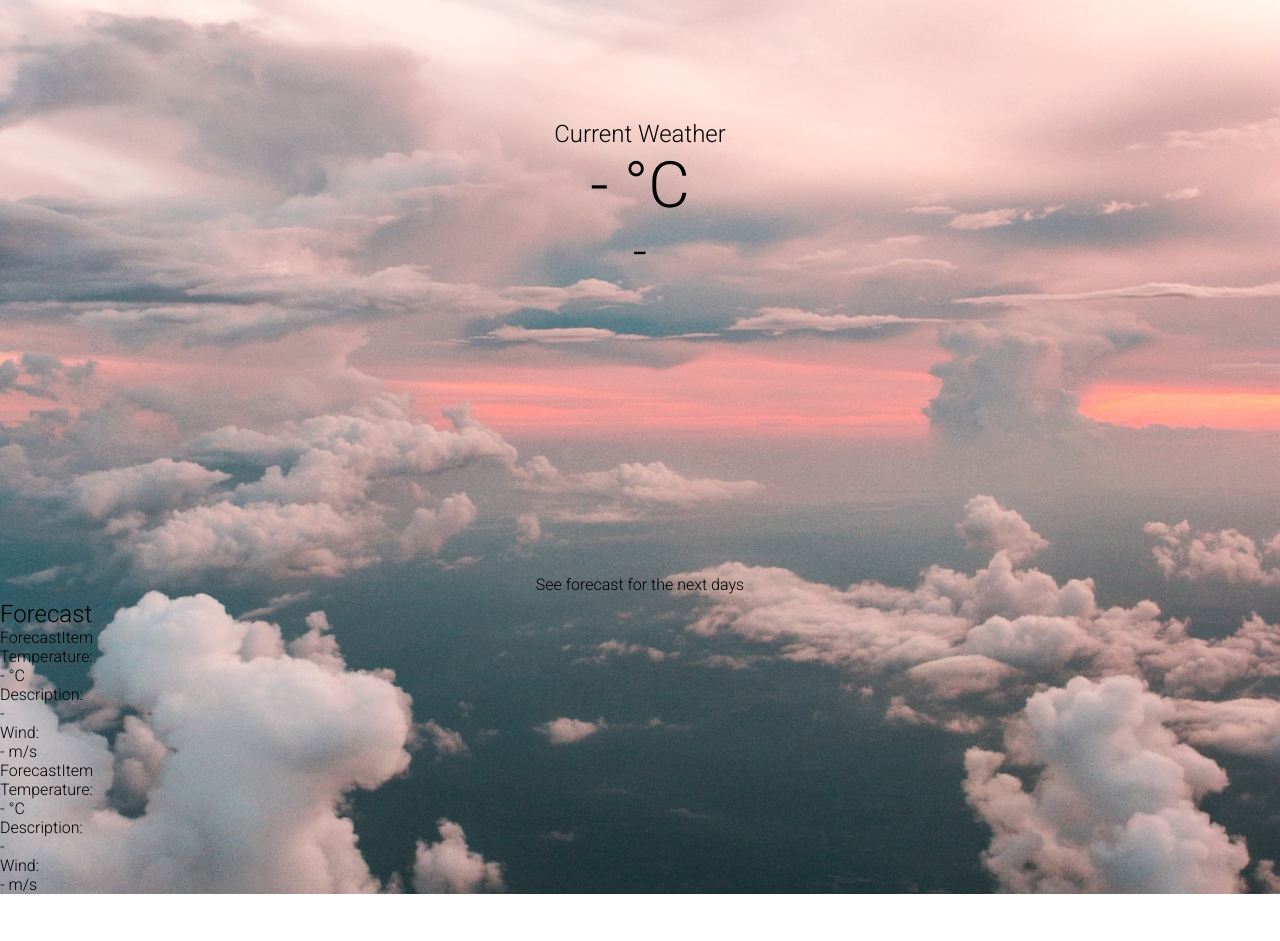
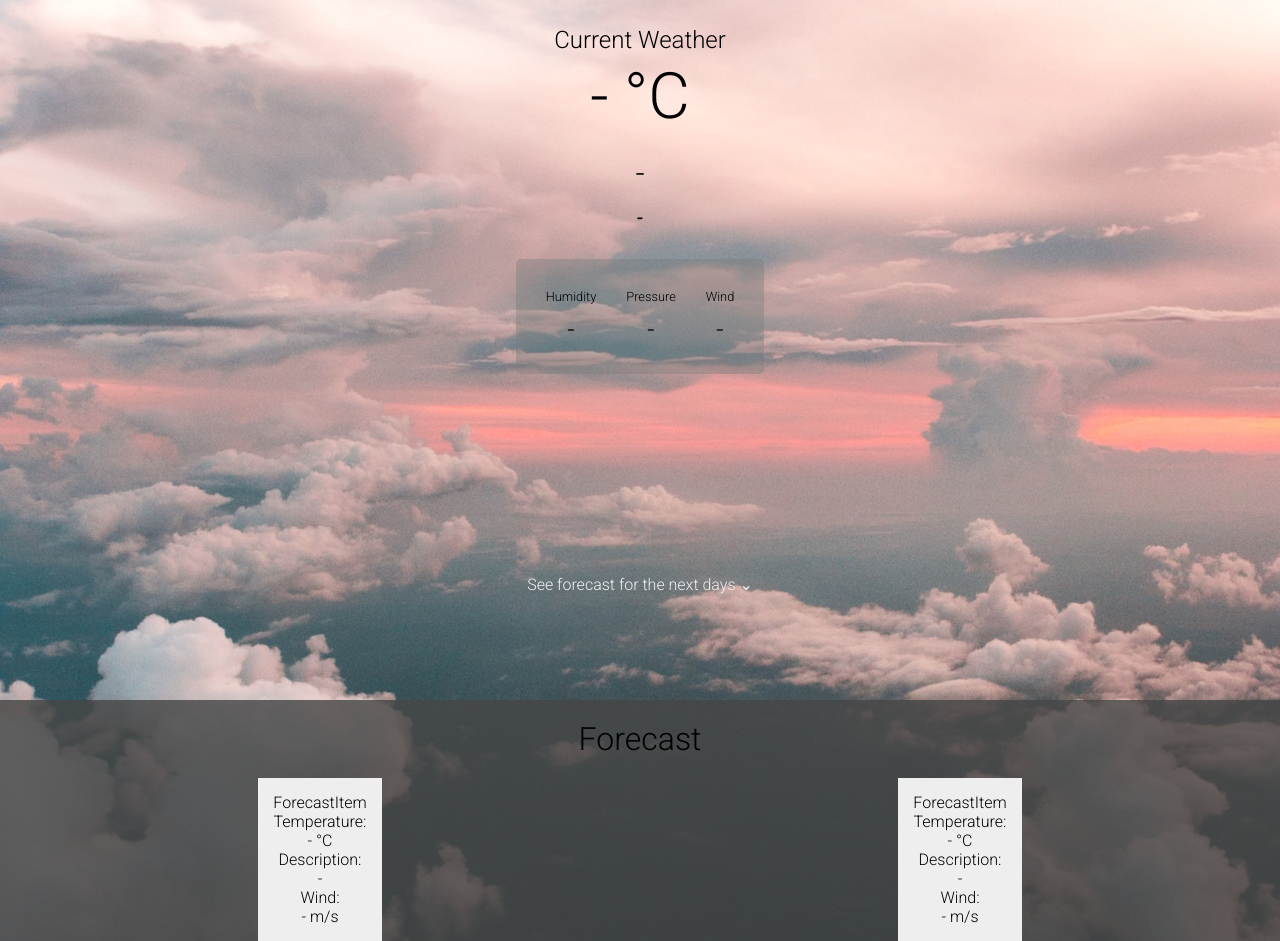
Before and after one commit to poluna/WeatherApp, a website built with webpack: page index.html in a window 1280 px wide. Shown: the part 200-1141 px from the top of the page. Before the commit the page ends 1094 px from the top, so only its background shows below. Built offline with nearby package versions, Linux system fonts and the light colour scheme; no server answers.

Commit message:
Display current weather using Api

```diff
--- a/src/js/Api.js
+++ b/src/js/Api.js
@@ -1,13 +1,14 @@
 const KEY = "f9a1e044fc37ed8a5047d51e6d8a3ed8";
 
 class Api {
-  static async fetchWeather(city, option) {
+  static async fetchWeather(city, option, setWeather) {
     try {
       let weather = await fetch(
         `https://api.openweathermap.org/data/2.5/${option}?q=${city}&APPID=${KEY}&units=metric`
       );
       weather = await weather.json();
       console.log(weather);
+      setWeather(weather);
       return weather;
     } catch (err) {
       console.log(err);
--- a/src/js/CurrentWeather.js
+++ b/src/js/CurrentWeather.js
@@ -1,16 +1,38 @@
+import DetailsPanel from "./DetailsPanel";
+
 class CurrentWeather {
   constructor(elementId) {
     this.element = document.createElement("section");
     this.element.id = elementId;
+    this.detailspanel = new DetailsPanel();
+  }
+
+  static setWeather(data) {
+    document.querySelector(".temperature").innerHTML = `${Math.floor(
+      data.main.temp
+    )}°C`;
+    document.querySelector(
+      ".description"
+    ).innerHTML = `${data.weather[0].description}`;
+    document.querySelector(
+      ".location"
+    ).innerHTML = `${data.name}, ${data.sys.country}`;
+    document.querySelector(".humidity p").innerHTML = `${data.main.humidity} %`;
+    document.querySelector(
+      ".pressure p"
+    ).innerHTML = `${data.main.pressure} hPa`;
+    document.querySelector(".wind p").innerHTML = `${data.wind.speed} m/s`;
   }
 
   render() {
     this.element.innerHTML = `
             <h1>Current Weather</h1>
-            <h2 class="temperature">- °<span>C</span><h2>
-            <h2 class="description">-<h2>
-            <h3 class="seeMore">See forecast for the next days</h3>
+            <h2 class="temperature">- °C</h2>
+            <h2 class="description">-</h2>
+            <h3 class="location">-</h3>
+            <a href="#forecast">See forecast for the next days ⌄</a>
         `;
+    this.detailspanel.render(this.element);
     document.querySelector("#root").appendChild(this.element);
   }
 }
--- a/src/js/index.js
+++ b/src/js/index.js
@@ -7,12 +7,26 @@ import Api from "./Api";
 const menu = new Menu("menu");
 const currentWeather = new CurrentWeather("currentWeather");
 const forecast = new Forecast("forecast");
+const { setWeather } = CurrentWeather;
 
 window.onload = () => {
   menu.render();
   currentWeather.render();
   forecast.render();
+  Api.fetchWeather("Wrocław", "weather", setWeather);
 };
 
-Api.fetchWeather("Wrocław", "weather");
-Api.fetchWeather("Wrocław", "forecast");
+// Api.fetchWeather("Wrocław", "forecast", setWeather);
+
+// async function fetchForecast() {
+//     try {
+//       const weather = await fetch(`https://api.openweathermap.org/data/2.5/forecast?q=wroclaw&APPID=f9a1e044fc37ed8a5047d51e6d8a3ed8&units=metric`);
+//       const weatherJson = await weather.json();
+//       console.log(weatherJson);
+//       return weatherJson;
+//     } catch (err) {
+//         console.log(err)
+//       }
+// };
+
+// fetchForecast();
--- a/src/sass/currentWeather.scss
+++ b/src/sass/currentWeather.scss
@@ -6,17 +6,25 @@
   align-items: center;
   position: relative;
 
-  .seeMore {
+  a {
     position: absolute;
     bottom: 6px;
     font-size: 1em;
+    text-decoration: none;
+    color: rgb(240, 240, 240);
   }
 
   .temperature {
-      font-size: 4em;
+    font-size: 4em;
+    padding: 5px;
   }
 
   .description {
-      font-size: 3em;
+    font-size: 2em;
+    padding: 15px;
+  }
+
+  .location {
+    font-weight: 500;
   }
 }
--- a/src/sass/menu.scss
+++ b/src/sass/menu.scss
@@ -3,6 +3,7 @@
   color: rgb(240, 240, 240);
   padding: 10px;
   position: fixed;
+  z-index: 1;
   width: 100%;
   .main {
     font-weight: 500;
--- a/src/sass/style.scss
+++ b/src/sass/style.scss
@@ -1,6 +1,9 @@
 @import "menu";
 @import "currentWeather";
 @import url("https://fonts.googleapis.com/css2?family=Roboto:wght@300;500&display=swap");
+@import "detailsPanel";
+@import "forecast";
+@import "forecastItem";
 
 * {
   margin: 0;
```
Also changed, not shown: dist/css/style.css, dist/js/bundle.js.
